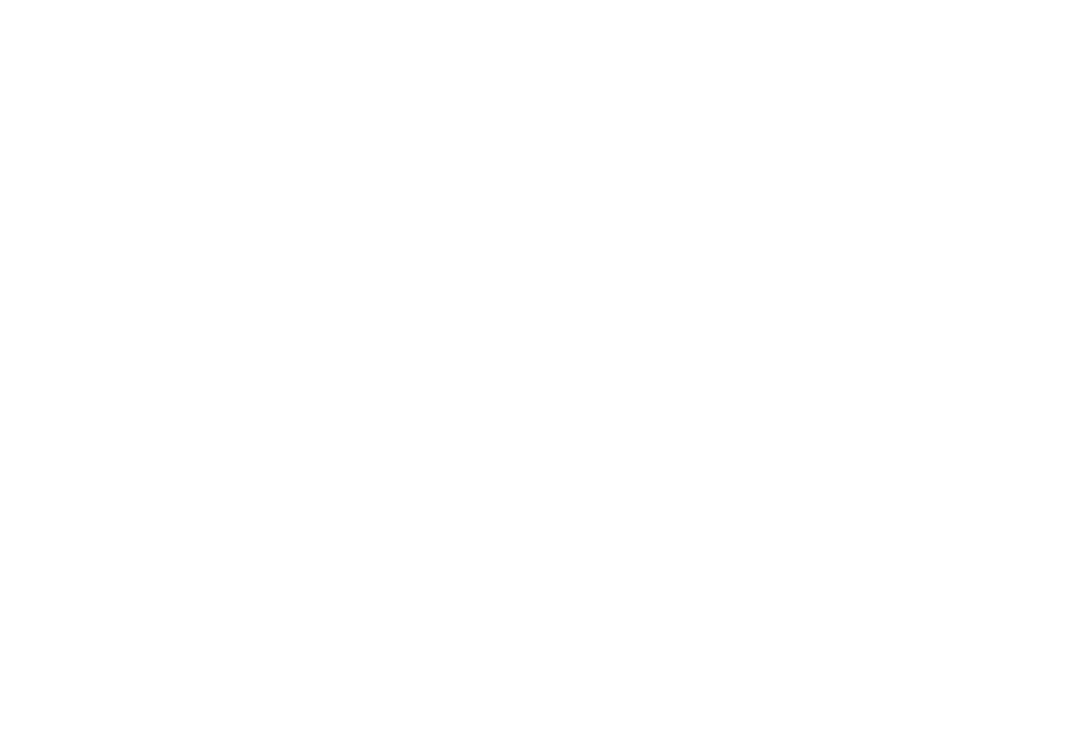
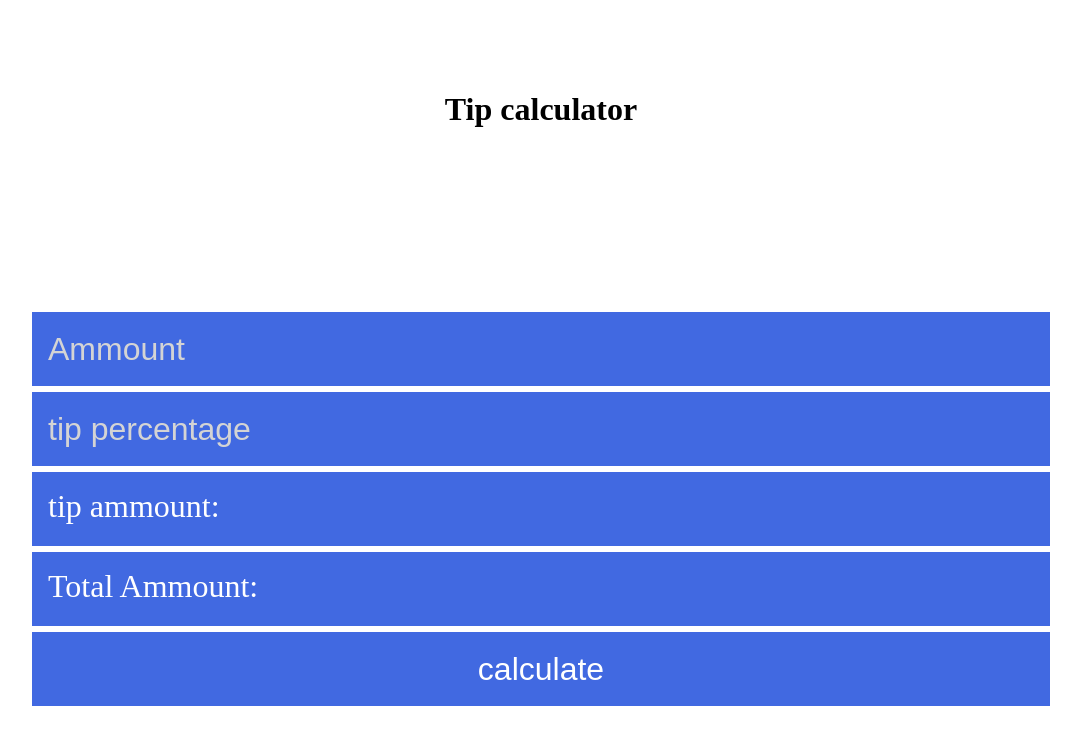
Before and after one commit to Omar-Vayani/tip-calculator, a plain HTML site: page index.html in a window 1280 px wide. Shown: the whole page, without its empty margins (99-1180 px from the left). Drawn offline with Linux system fonts and the light colour scheme.

Commit message:
finished

```diff
--- a/app.js
+++ b/app.js
@@ -0,0 +1,14 @@
+const ammount = document.querySelector(".ammount");
+const tip = document.querySelector(".tip");
+const tipAmmount = document.querySelector(".tip-amount");
+const total = document.querySelector(".total");
+const btn = document.querySelector("button");
+
+btn.addEventListener("click", () => {
+  tipAmmount.innerHTML = `Tip ammount: $${(ammount.value / 100) * tip.value}`;
+  total.innerHTML = `Total Ammount: $${
+    ammount.value * 1 + (ammount.value / 100) * tip.value
+  }`;
+  ammount.value = null;
+  tip.value = null;
+});
--- a/index.html
+++ b/index.html
@@ -4,7 +4,18 @@
     <meta charset="UTF-8" />
     <meta http-equiv="X-UA-Compatible" content="IE=edge" />
     <meta name="viewport" content="width=device-width, initial-scale=1.0" />
+    <link rel="stylesheet" href="./style.css" />
     <title>Tip calculator</title>
   </head>
-  <body></body>
+  <body>
+    <h1>Tip calculator</h1>
+    <div class="wrapper">
+      <input type="number" class="ammount" placeholder="Ammount" />
+      <input type="number" class="tip" placeholder="tip percentage" />
+      <div class="tip-amount">tip ammount:</div>
+      <div class="total">Total Ammount:</div>
+      <button>calculate</button>
+    </div>
+    <script src="./app.js"></script>
+  </body>
 </html>
--- a/style.css
+++ b/style.css
@@ -0,0 +1,35 @@
+* {
+  margin: 0;
+  padding: 0;
+  box-sizing: border-box;
+}
+
+body {
+  display: grid;
+  place-items: center;
+  height: 100vh;
+}
+
+.wrapper {
+  width: 80vw;
+  height: 50vh;
+  display: flex;
+  flex-direction: column;
+  background: #aaa;
+}
+.tip-amount,
+.total,
+input,
+button {
+  width: 100%;
+  flex: 5;
+  padding: 1rem;
+  background-color: royalblue;
+  border: 3px solid white;
+  color: white;
+  font-size: xx-large;
+}
+
+input::placeholder {
+  color: rgb(212, 212, 212);
+}
```
